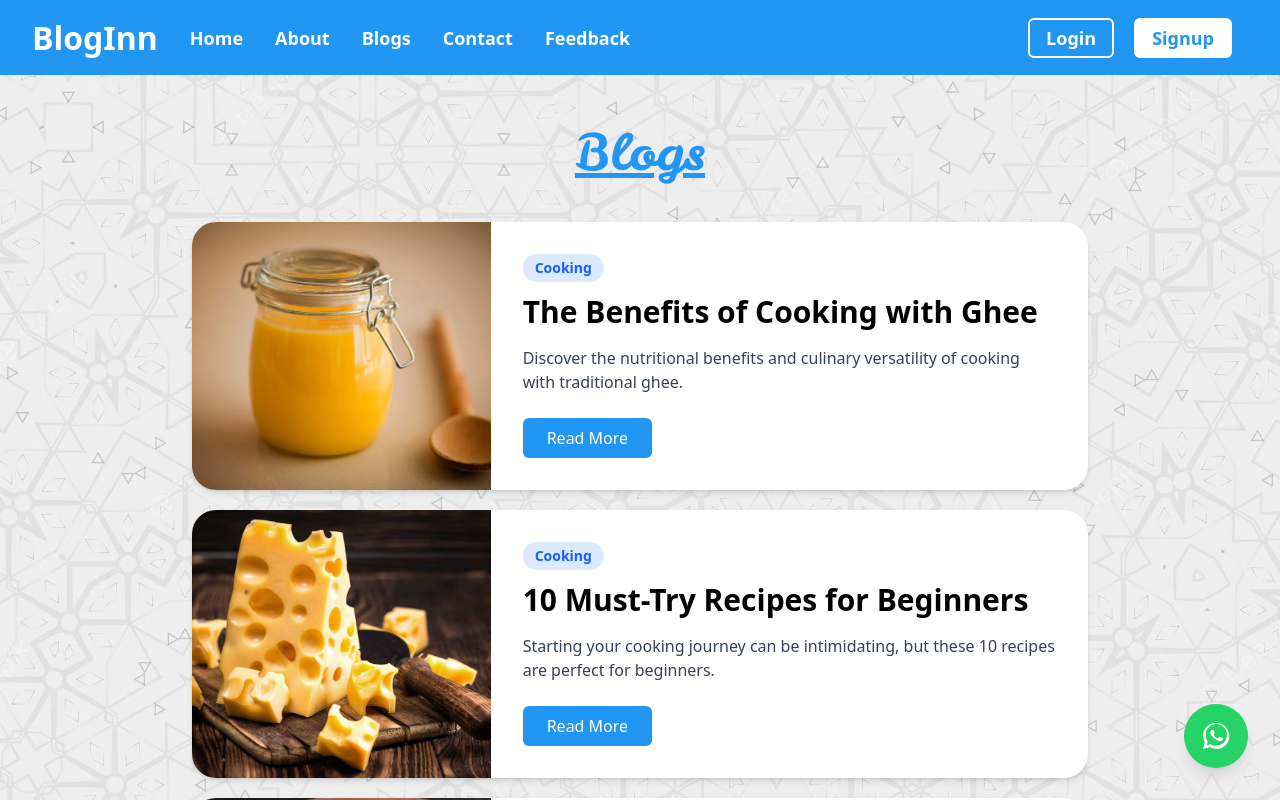
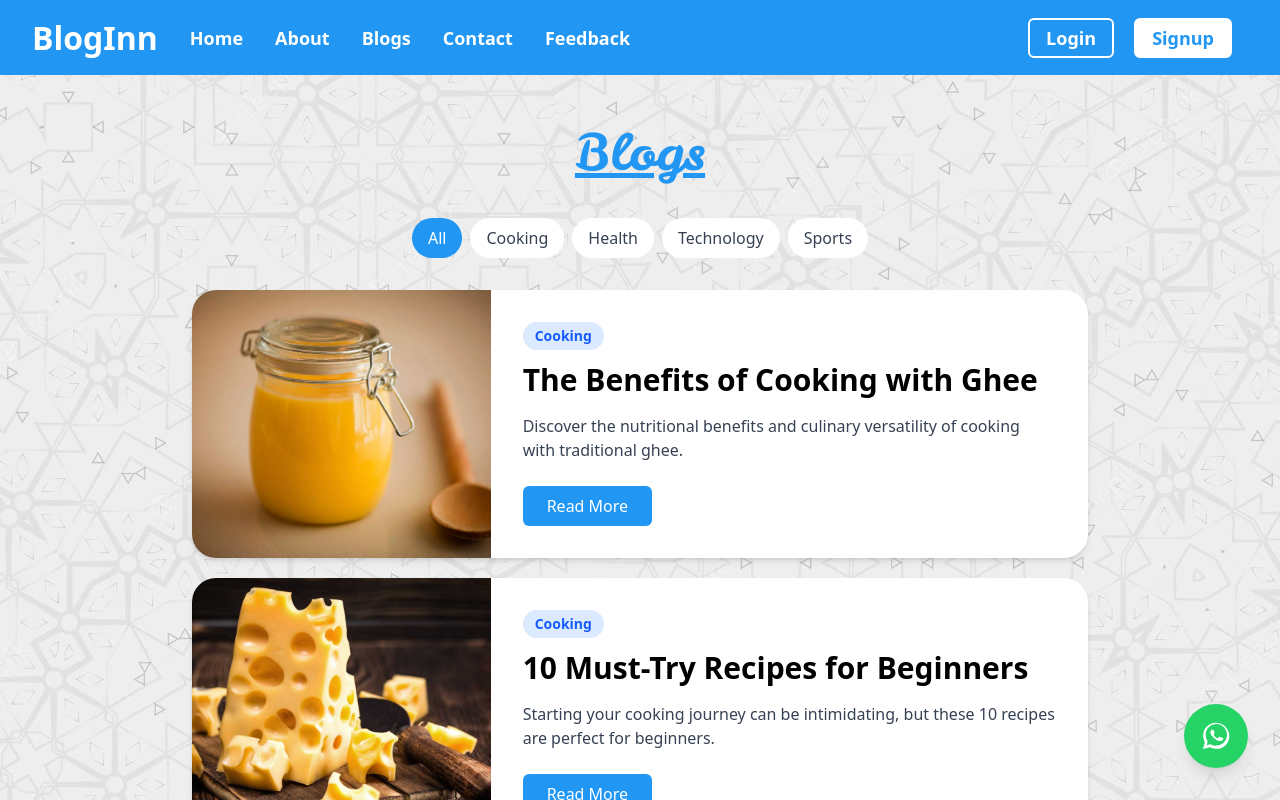
Before and after one commit to Talha-ai/blogspot, a Next.js app in the folder client/: page /blogs in a window 1280 px wide. Shown: the top 800 px of the page. Built offline with nearby package versions, Linux system fonts and the light colour scheme.

Commit message:
splited blogs to have ssr + csr

```diff
--- /dev/null
+++ b/client/src/app/blogs/HomeClient.tsx
@@ -0,0 +1,60 @@
+'use client';
+
+import BlogCard from '@/src/components/BlogCard';
+import { blogData } from '../data/blogData';
+import { useState } from 'react';
+
+export default function HomeClient() {
+  const [filter, setFilter] = useState('All');
+
+  const categories = ['All', ...new Set(blogData.map((blog) => blog.category))];
+
+  const filteredBlogs =
+    filter === 'All'
+      ? blogData.slice(0, 4)
+      : blogData.filter((blog) => blog.category === filter).slice(0, 4);
+
+  return (
+    <main>
+      <div className="text-center mt-10">
+        <h2 className="text-[#2196f3] text-[50px] font-['Leckerli_One',_cursive] underline">
+          Blogs
+        </h2>
+      </div>
+
+      <div className="flex flex-wrap justify-center gap-2 mt-7">
+        {categories.map((category) => (
+          <button
+            key={category}
+            className={`px-4 py-2 cursor-pointer rounded-full transition-colors ${
+              filter === category
+                ? 'bg-[#2196f3] text-white'
+                : 'bg-white text-gray-700 hover:bg-gray-100'
+            }`}
+            onClick={() => setFilter(category)}
+          >
+            {category}
+          </button>
+        ))}
+      </div>
+
+      <section className="px-4 py-8">
+        <div className="container mx-auto max-w-4xl">
+          <div className="flex flex-wrap gap-5 justify-center">
+            {filteredBlogs.map((blog) => (
+              <BlogCard
+                key={blog.id}
+                id={blog.id}
+                slug={blog.slug}
+                title={blog.title}
+                image={blog.image}
+                content={blog.excerpt || blog.content.substring(0, 150) + '...'}
+                category={blog.category}
+              />
+            ))}
+          </div>
+        </div>
+      </section>
+    </main>
+  );
+}
--- a/client/src/app/blogs/page.tsx
+++ b/client/src/app/blogs/page.tsx
@@ -1,6 +1,4 @@
-import BlogCard from '@/src/components/BlogCard';
-import { blogData } from '../data/blogData';
-// import Link from 'next/link';
+import HomeClient from './HomeClient';
 
 export const metadata = {
   title: 'All Blogs | MyBlogPlatform',
@@ -8,34 +6,6 @@ export const metadata = {
     'Explore insightful blogs across categories like cooking, health, technology, sports, and more.',
 };
 
-export default function Home() {
-  return (
-    <main>
-      <div className="text-center mt-10">
-        <h2 className="text-[#2196f3] text-[50px] font-['Leckerli_One',_cursive] underline">
-          Blogs
-        </h2>
-      </div>
-
-      <section className="px-4 py-8">
-        <div className="container mx-auto max-w-4xl">
-          <div className="flex flex-wrap gap-5 justify-center">
-            {blogData.map((blog) => (
-              // <Link key={blog.id} href={`/blogs/${blog.slug}`}>
-              <BlogCard
-                key={blog.id}
-                id={blog.id}
-                slug={blog.slug}
-                title={blog.title}
-                image={blog.image}
-                content={blog.excerpt || blog.content.substring(0, 150) + '...'}
-                category={blog.category}
-              />
-              // </Link>
-            ))}
-          </div>
-        </div>
-      </section>
-    </main>
-  );
+export default function HomePage() {
+  return <HomeClient />;
 }
```
